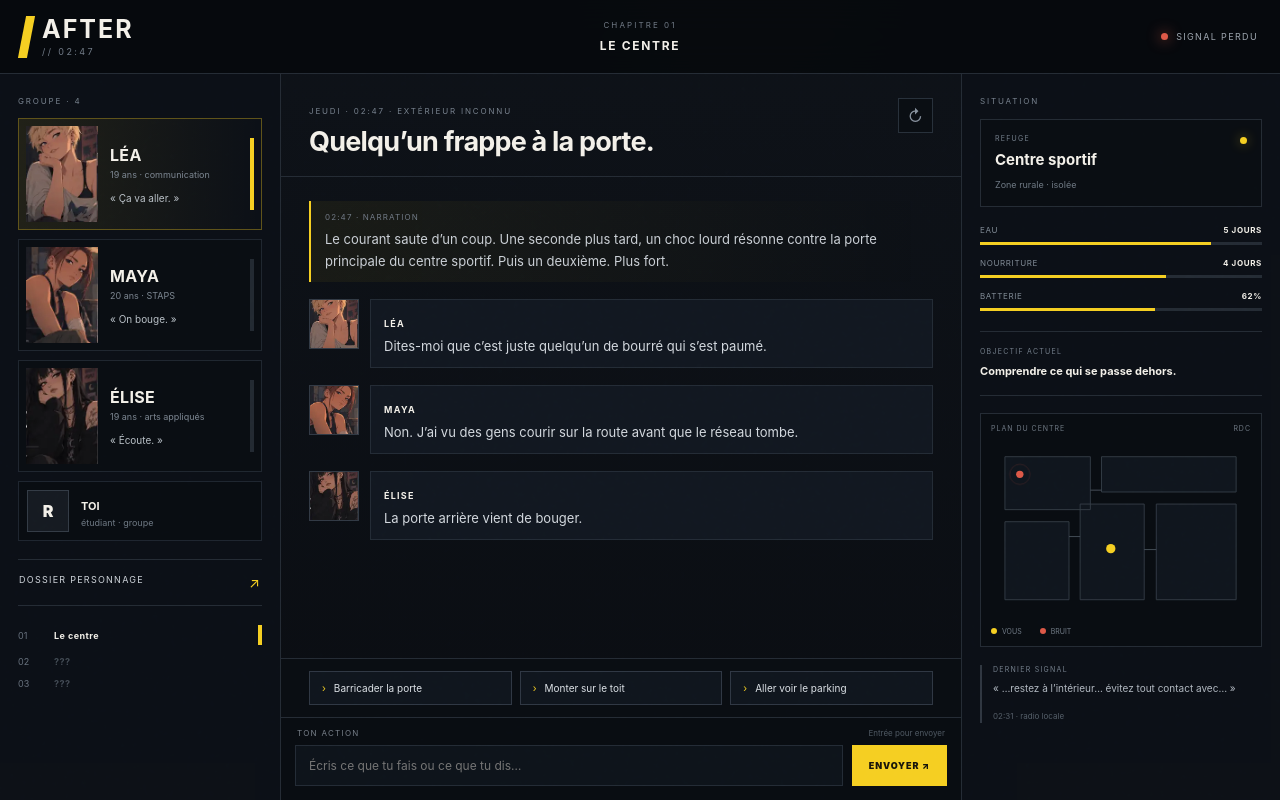
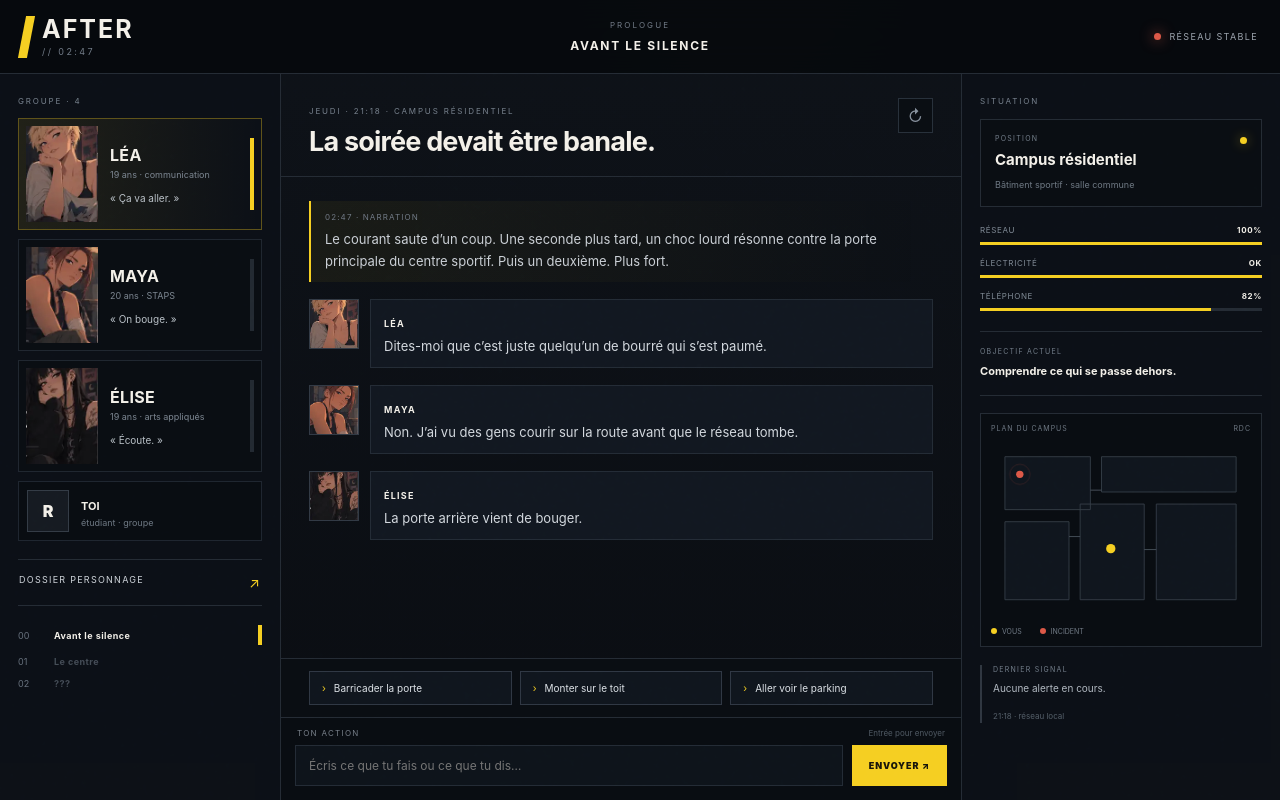
Before and after one commit to morepudding/dndstory, a website: page index.html in a window 1280 px wide. Drawn offline with Linux system fonts and the light colour scheme.

Commit message:
Wire playable prologue shell

```diff
--- a/index.html
+++ b/index.html
@@ -12,8 +12,8 @@
   <div class="grain" aria-hidden="true"></div>
   <header class="topbar">
     <div class="brand"><i></i><div><strong>AFTER</strong><span>// 02:47</span></div></div>
-    <div class="chapter"><span>CHAPITRE 01</span><strong>LE CENTRE</strong></div>
-    <div class="signal"><i></i>SIGNAL PERDU</div>
+    <div class="chapter"><span id="chapterNumber">PROLOGUE</span><strong id="chapterName">AVANT LE SILENCE</strong></div>
+    <div class="signal"><i></i><span id="signalText">RÉSEAU STABLE</span></div>
   </header>
   <div class="app-shell">
     <aside class="roster panel">
@@ -25,10 +25,18 @@
         <div class="you-card"><span>R</span><div><strong>TOI</strong><small>étudiant · groupe</small></div></div>
       </div>
       <button class="profile-link" id="profileOpen">DOSSIER PERSONNAGE <span>↗</span></button>
-      <div class="timeline"><div class="current"><span>01</span><b>Le centre</b><i></i></div><div><span>02</span><b>???</b></div><div><span>03</span><b>???</b></div></div>
+      <div class="timeline">
+        <div class="current" id="timeline0"><span>00</span><b>Avant le silence</b><i></i></div>
+        <div id="timeline1"><span>01</span><b>Le centre</b></div>
+        <div id="timeline2"><span>02</span><b>???</b></div>
+      </div>
     </aside>
+
     <main class="story panel">
-      <section class="story-header"><div><span class="eyebrow">JEUDI · 02:47 · EXTÉRIEUR INCONNU</span><h1>Quelqu’un frappe à la porte.</h1></div><button class="restart" id="resetBtn" title="Recommencer">↻</button></section>
+      <section class="story-header">
+        <div><span class="eyebrow" id="storyMeta">JEUDI · 21:18 · CAMPUS RÉSIDENTIEL</span><h1 id="storyTitle">La soirée devait être banale.</h1></div>
+        <button class="restart" id="resetBtn" title="Recommencer">↻</button>
+      </section>
       <section class="feed" id="feed" aria-live="polite"></section>
       <section class="choices" id="choices"></section>
       <form class="composer" id="composer">
@@ -36,23 +44,25 @@
         <div class="composer-row"><input id="playerInput" autocomplete="off" placeholder="Écris ce que tu fais ou ce que tu dis…" /><button type="submit">ENVOYER <span>↗</span></button></div>
       </form>
     </main>
+
     <aside class="situation panel">
       <div class="kicker">SITUATION</div>
-      <section class="location-card"><span>REFUGE</span><strong>Centre sportif</strong><small>Zone rurale · isolée</small><i class="live-dot"></i></section>
+      <section class="location-card"><span>POSITION</span><strong id="locationName">Campus résidentiel</strong><small id="locationDetail">Bâtiment sportif · salle commune</small><i class="live-dot"></i></section>
       <section class="resources">
-        <div><header><span>EAU</span><b>5 JOURS</b></header><i style="--level:82%"></i></div>
-        <div><header><span>NOURRITURE</span><b>4 JOURS</b></header><i style="--level:66%"></i></div>
-        <div><header><span>BATTERIE</span><b>62%</b></header><i style="--level:62%"></i></div>
+        <div><header><span id="res1Label">RÉSEAU</span><b id="res1Value">100%</b></header><i id="res1Bar" style="--level:100%"></i></div>
+        <div><header><span id="res2Label">ÉLECTRICITÉ</span><b id="res2Value">OK</b></header><i id="res2Bar" style="--level:100%"></i></div>
+        <div><header><span id="res3Label">TÉLÉPHONE</span><b id="res3Value">82%</b></header><i id="res3Bar" style="--level:82%"></i></div>
       </section>
-      <section class="objective"><span>OBJECTIF ACTUEL</span><strong id="objectiveText">Comprendre ce qui se passe dehors.</strong></section>
+      <section class="objective"><span>OBJECTIF ACTUEL</span><strong id="objectiveText">Profiter de la soirée.</strong></section>
       <section class="mini-map">
-        <div class="map-title"><span>PLAN DU CENTRE</span><small>RDC</small></div>
-        <svg viewBox="0 0 280 190" aria-label="Plan stylisé du centre sportif"><path d="M15 18h92v57H15zM119 18h145v38H119zM15 88h69v84H15zM96 69h69v103H96zM178 69h86v103h-86z"/><path class="corridor" d="M84 104h12m69 14h13M107 54h12"/><circle class="player-dot" cx="129" cy="117" r="5"/><circle class="threat-dot" cx="31" cy="37" r="4"/><circle class="threat-pulse" cx="31" cy="37" r="10"/></svg>
-        <div class="legend"><span><i class="player"></i>VOUS</span><span><i class="threat"></i>BRUIT</span></div>
+        <div class="map-title"><span>PLAN DU CAMPUS</span><small id="mapFloor">RDC</small></div>
+        <svg viewBox="0 0 280 190" aria-label="Plan stylisé du campus"><path d="M15 18h92v57H15zM119 18h145v38H119zM15 88h69v84H15zM96 69h69v103H96zM178 69h86v103h-86z"/><path class="corridor" d="M84 104h12m69 14h13M107 54h12"/><circle class="player-dot" cx="129" cy="117" r="5"/><circle class="threat-dot" cx="31" cy="37" r="4"/><circle class="threat-pulse" cx="31" cy="37" r="10"/></svg>
+        <div class="legend"><span><i class="player"></i>VOUS</span><span><i class="threat"></i>INCIDENT</span></div>
       </section>
-      <section class="world-log"><span>DERNIER SIGNAL</span><p>« …restez à l’intérieur… évitez tout contact avec… »</p><small>02:31 · radio locale</small></section>
+      <section class="world-log"><span>DERNIER SIGNAL</span><p id="worldLog">Aucune alerte en cours.</p><small id="worldTime">21:18 · réseau local</small></section>
     </aside>
   </div>
+
   <div class="modal" id="profileModal" aria-hidden="true">
     <button class="modal-backdrop" data-close aria-label="Fermer"></button>
     <article class="profile-sheet">
@@ -61,6 +71,7 @@
       <div class="profile-info"><span class="eyebrow">DOSSIER PERSONNAGE</span><h2 id="profileName">LÉA</h2><p class="profile-quote" id="profileQuote">« T’inquiète, ça va bien se passer. »</p><div class="traits" id="profileTraits"></div><p class="profile-bio" id="profileBio"></p><button id="selectPerson">REVENIR À L’HISTOIRE</button></div>
     </article>
   </div>
+
   <script src="/app.js"></script>
 </body>
 </html>
```
